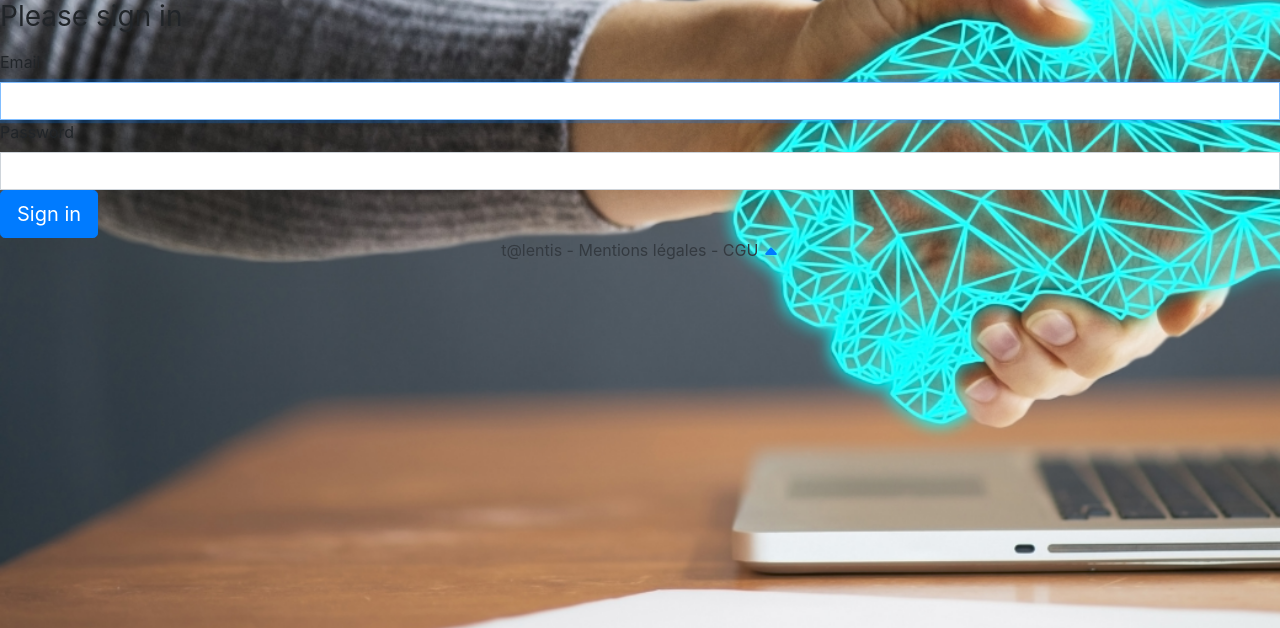
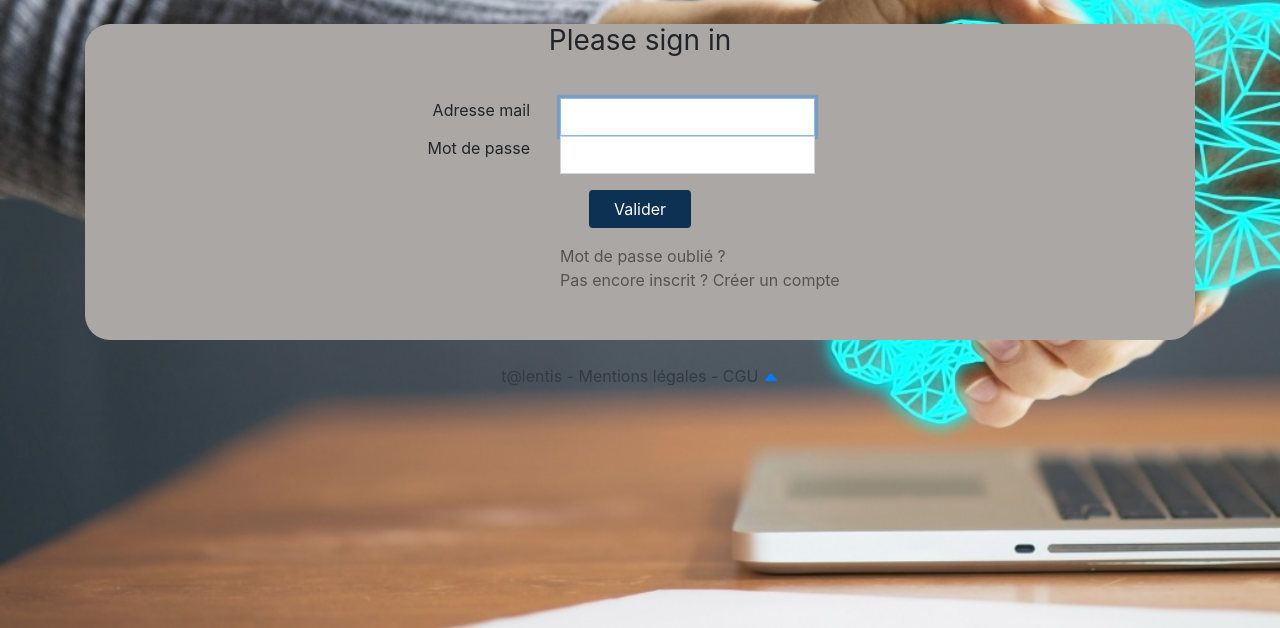
Before and after one commit to stephen-germain/Talentis, a Symfony app: template templates/security/login.html.twig in a window 1280 px wide. Shown: the part 154-782 px from the top of the page. Run offline with Twig, Linux system fonts and the light colour scheme; the template is opened without the code that fills it, so the values that code supplies are empty; some libraries are stand-ins or nearby versions.

Commit message:
formatting login page

```diff
--- a/public/css/style.css
+++ b/public/css/style.css
@@ -152,6 +152,34 @@ h2{
     background-color: #0D3153;
 }
 
+/**********
+** LOGIN **
+***********/
+
+.formLog{
+    background-color: #AAA7A5;
+    border-radius: 25px;
+}
+
+.formLog a{
+    color: rgba(0,0,0,.5);
+}
+
+.formLog a:hover{
+    text-decoration: none;
+}
+
+.formLog button{
+    background: #0D3153;
+    color: #fff;
+    transition: 0.6s;
+}
+
+.formLog button:hover{
+    background: #195791;
+    color: #fff;
+}
+
 /***************
 ** MON ESPACE **
 ***************/
--- a/templates/security/login.html.twig
+++ b/templates/security/login.html.twig
@@ -3,7 +3,9 @@
 {% block title %}Log in!{% endblock %}
 
 {% block body %}
-<form method="post">
+
+<div class="container py-4">
+    <form method="post" class="formLog">
         {% if error %}
             <div class="alert alert-danger">{{ error.messageKey|trans(error.messageData, 'security') }}</div>
         {% endif %}
@@ -14,11 +16,24 @@
             </div>
         {% endif %}
 
-    <h1 class="h3 mb-3 font-weight-normal">Please sign in</h1>
-    <label for="inputEmail">Email</label>
+        <h1 class="h3 mb-3 font-weight-normal text-center pb-4">Please sign in</h1>
+        <div class="row">
+            <div class="col-2 offset-3 text-right">
+            <label for="inputEmail">Adresse mail</label>
+        </div>
+        <div class="col-3">
             <input type="email" value="{{ last_username }}" name="email" id="inputEmail" class="form-control" required autofocus>
-    <label for="inputPassword">Password</label>
+        </div>
+        </div>
+
+        <div class="row">
+            <div class="col-2 offset-3 text-right">
+                 <label for="inputPassword">Mot de passe</label>
+            </div>
+            <div class="col-3">
                 <input type="password" name="password" id="inputPassword" class="form-control" required>
+            </div>
+        </div>
 
         <input type="hidden" name="_csrf_token"
             value="{{ csrf_token('authenticate') }}"
@@ -34,9 +49,22 @@
                 </label>
             </div>
         #}
+        <div class="row">
+            <div class="col text-center py-3">
+                <button class="btn pl-4 pr-4" type="submit">
+                    Valider
+                </button>
+            </div>
+        </div>
+        <div class="row">
+            <div class="col-6 offset-5">
+                <a href="#">Mot de passe oublié ?</a>
+            </div>
+            <div class="col-6 offset-5 pb-5">
+                <a href="{{ path('app_register') }}">Pas encore inscrit ? Créer un compte</a>
+            </div>
+        </div>
+    </form>
+</div>
 
-    <button class="btn btn-lg btn-primary" type="submit">
-        Sign in
-    </button>
-</form>
 {% endblock %}
```
Lines whose indentation alone changed are shown as unchanged.
